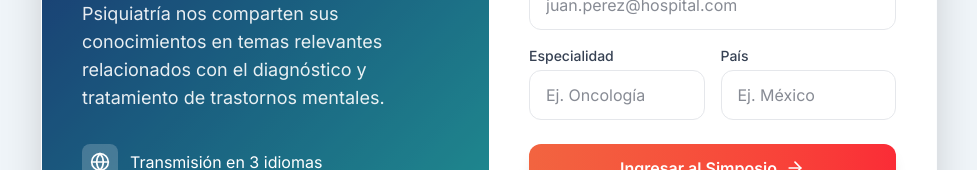
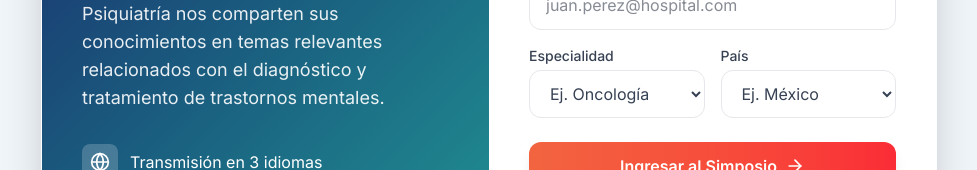
Before and after one commit to Desarrollos-QV/streaming-luye, a Vue app in the folder frontend/: page / in a window 1280 px wide. Shown: the part 351-521 px from the top of the page, without its empty margins (151-1128 px from the left). Built offline with nearby package versions, Linux system fonts and the light colour scheme.

Commit message:
feat: add Landing view with user registration form and redirection logic

```diff
--- a/frontend/src/views/Landing.vue
+++ b/frontend/src/views/Landing.vue
@@ -38,11 +38,75 @@
           <div class="grid grid-cols-2 gap-4">
             <div>
               <label class="block text-sm font-medium text-gray-700 mb-1">{{ $t('landing.specialtyLabel') }}</label>
-              <input v-model="form.specialty" required type="text" class="w-full px-4 py-3 rounded-xl border border-gray-200 focus:ring-2 focus:ring-luye-teal focus:border-transparent outline-none transition-all" :placeholder="$t('landing.specialtyPlaceholder')" />
+              <select v-model="form.specialty" required class="w-full px-4 py-3 rounded-xl border border-gray-200 focus:ring-2 focus:ring-luye-teal focus:border-transparent outline-none transition-all bg-white text-gray-700">
+                <option value="" disabled selected>{{ $t('landing.specialtyPlaceholder') }}</option>
+                <option value="alergologo">alergologo</option>
+                <option value="anestesiologo">anestesiologo</option>
+                <option value="cardiologo">cardiologo</option>
+                <option value="cardiologo_intervencionista">cardiologo intervencionista</option>
+                <option value="cirujano_general">cirujano general</option>
+                <option value="cirujano_plastico">cirujano plastico</option>
+                <option value="dermatologo">dermatologo</option>
+                <option value="endocrinologo">endocrinologo</option>
+                <option value="especialista_manejo_dolor">especialista manejo dolor</option>
+                <option value="especialista_enfermedades_contagiosas">especialista enfermedades contagiosas</option>
+                <option value="especialista_fisioterapia_rehabilitacion">especialista fisioterapia rehabilitacion</option>
+                <option value="especialista_medicina_urgencias">especialista medicina urgencias</option>
+                <option value="especialista_medicina_deporte">especialista medicina deporte</option>
+                <option value="especialista_medicina_hiperbarica">especialista medicina hiperbarica</option>
+                <option value="especialista_medicina_intensiva">especialista medicina intensiva</option>
+                <option value="especialista_medicina_laboral">especialista medicina laboral</option>
+                <option value="especialista_medicina_nuclear">especialista medicina nuclear</option>
+                <option value="especialista_cuidados_paliativos">especialista cuidados paliativos</option>
+                <option value="especialista_trastornos_sueno">especialista trastornos sueno</option>
+                <option value="gastroenterologo">gastroenterologo</option>
+                <option value="geriatria">geriatria</option>
+                <option value="ginecologo">ginecologo</option>
+                <option value="hematologo">hematologo</option>
+                <option value="hepatologo">hepatologo</option>
+                <option value="hospitalista">hospitalista</option>
+                <option value="inmunologo">inmunologo</option>
+                <option value="medicina_general">medicina general</option>
+                <option value="medicina_interna">medicina interna</option>
+                <option value="medico_forense">medico forense</option>
+                <option value="medico_genetico">medico genetico</option>
+                <option value="nefrologo">nefrologo</option>
+                <option value="neonatologo">neonatologo</option>
+                <option value="neumologo">neumologo</option>
+                <option value="neurologo">neurologo</option>
+                <option value="obstetra">obstetra</option>
+                <option value="oftalmologo">oftalmologo</option>
+                <option value="oncologo">oncologo</option>
+                <option value="oncologo_ginecologico">oncologo ginecologico</option>
+                <option value="oncologo_radiologo">oncologo radiologo</option>
+                <option value="otorrinolaringologo">otorrinolaringologo</option>
+                <option value="patologo">patologo</option>
+                <option value="patologo_forense">patologo forense</option>
+                <option value="pediatra">pediatra</option>
+                <option value="pediatra_especialista_desarrollo">pediatra especialista desarrollo</option>
+                <option value="perinatologo">perinatologo</option>
+                <option value="psiquiatra">psiquiatra</option>
+                <option value="psiquiatra_especialista_adicciones">psiquiatra especialista adicciones</option>
+                <option value="radiologo">radiologo</option>
+                <option value="reumatologo">reumatologo</option>
+                <option value="urologo">urologo</option>
+                <option value="otro">otro</option>
+              </select>
             </div>
             <div>
               <label class="block text-sm font-medium text-gray-700 mb-1">{{ $t('landing.countryLabel') }}</label>
-              <input v-model="form.country" required type="text" class="w-full px-4 py-3 rounded-xl border border-gray-200 focus:ring-2 focus:ring-luye-teal focus:border-transparent outline-none transition-all" :placeholder="$t('landing.countryPlaceholder')" />
+              <select v-model="form.country" required class="w-full px-4 py-3 rounded-xl border border-gray-200 focus:ring-2 focus:ring-luye-teal focus:border-transparent outline-none transition-all bg-white text-gray-700">
+                <option value="" disabled selected>{{ $t('landing.countryPlaceholder') }}</option>
+                <option value="Argentina">Argentina</option>
+                <option value="Brasil">Brasil</option>
+                <option value="Centroamérica">Centroamérica</option>
+                <option value="Colombia">Colombia</option>
+                <option value="Chile">Chile</option>
+                <option value="Ecuador">Ecuador</option>
+                <option value="México">México</option>
+                <option value="Perú">Perú</option>
+                <option value="Uruguay">Uruguay</option>
+              </select>
             </div>
           </div>
 
```
